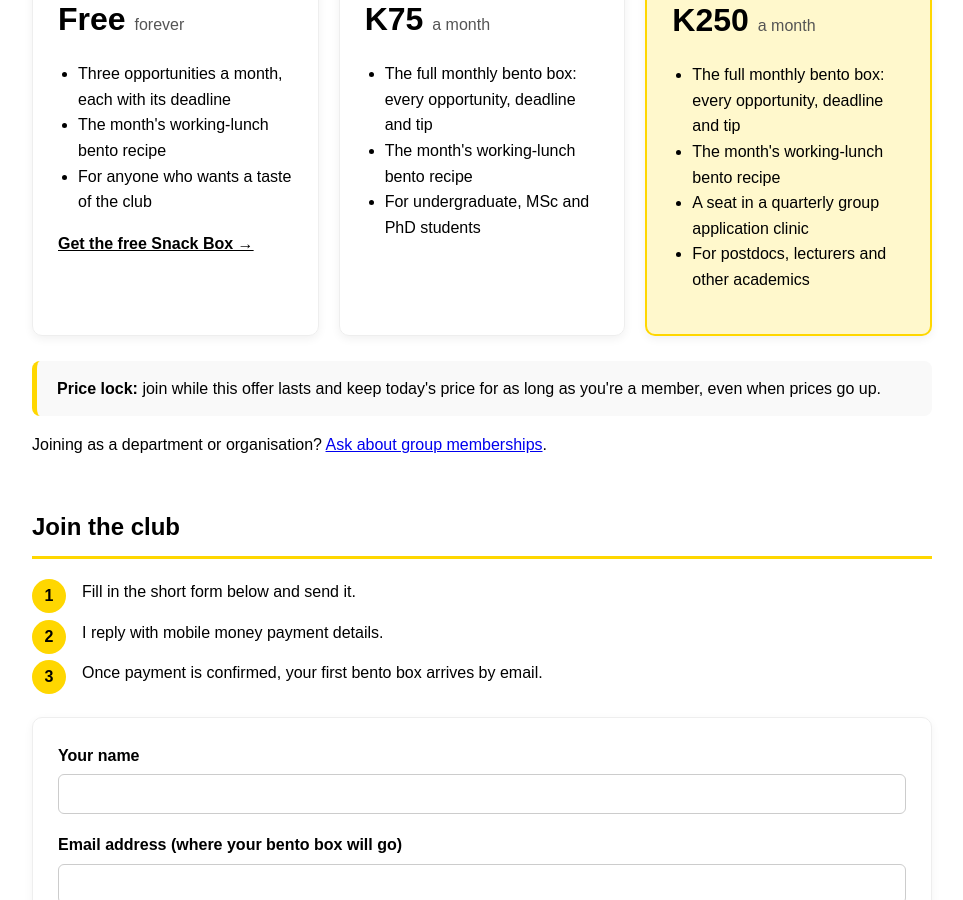
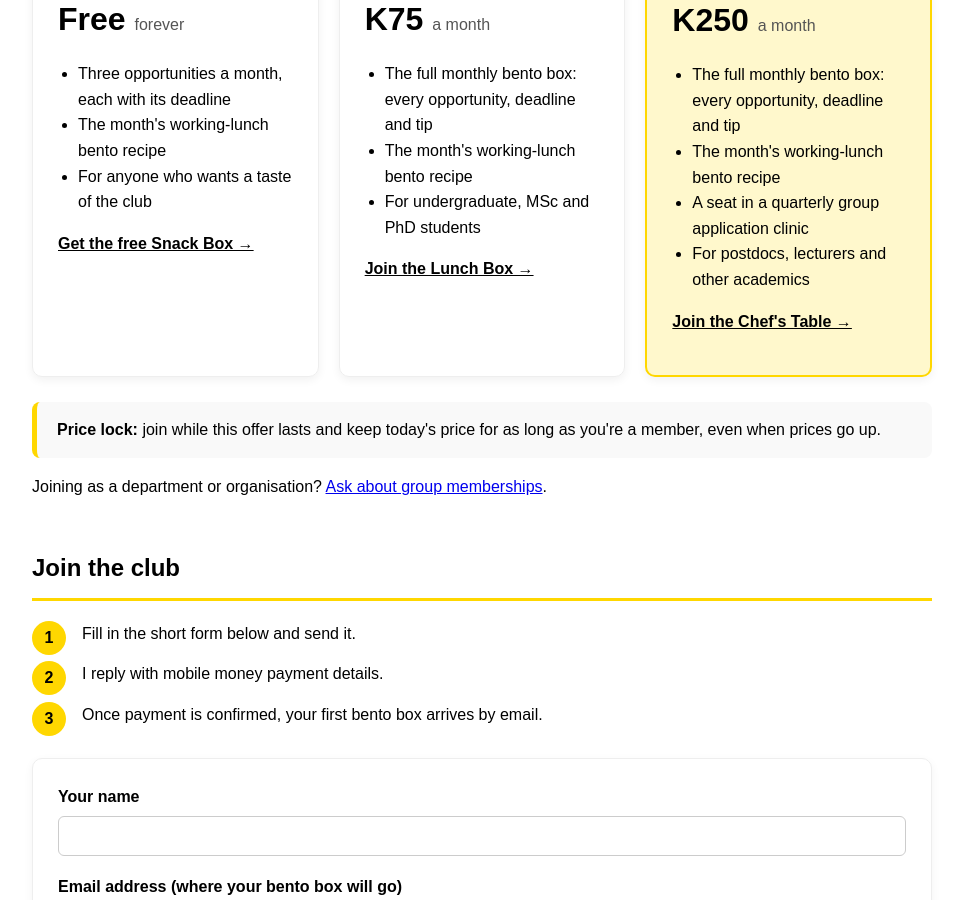
Before and after one commit to mmutondo/mmutondo.github.io, a Jekyll site: the page freelunchclub.html, which Jekyll copies as it is, in a window 1280 px wide and 900 px high, scrolled down 1848 px. Shown: the whole window, without its empty margins (158-1121 px from the left). Built offline with Jekyll 4.4.1, drawn with Linux system fonts in a browser that asks for light colours; part of the change alters nothing that is shown.

Commit message:
Free Lunch Club page: Join links on the Lunch Box and Chef's Table cards
Each link scrolls to the join form with that plan already selected.

Co-Authored-By: Claude Opus 5.5 <noreply@anthropic.com>
Claude-Session: https://claude.ai/code/session_01EKxmyb8EnG9A94CFrRmYRt

```diff
--- a/freelunchclub.html
+++ b/freelunchclub.html
@@ -562,6 +562,7 @@
             <li>The month&#39;s working-lunch bento recipe</li>
             <li>For undergraduate, MSc and PhD students</li>
           </ul>
+          <p><a class="plan-link" href="#join" data-plan="Lunch Box, for students (K75 a month)">Join the Lunch Box &rarr;</a></p>
         </div>
         <div class="plan featured">
           <h3>Chef&#39;s Table</h3>
@@ -573,6 +574,7 @@
             <li>A seat in a quarterly group application clinic</li>
             <li>For postdocs, lecturers and other academics</li>
           </ul>
+          <p><a class="plan-link" href="#join" data-plan="Chef&#39;s Table, for researchers and lecturers (K250 a month)">Join the Chef&#39;s Table &rarr;</a></p>
         </div>
       </div>
       <p class="note"><strong>Price lock:</strong> join while this offer lasts and keep today&#39;s price for as long as you&#39;re a member, even when prices go up.</p>
@@ -755,5 +757,16 @@
     })();
   </script>
 
+  <script>
+    // A plan's Join link scrolls to the form with that plan already chosen.
+    document.querySelectorAll("a[data-plan]").forEach(function (link) {
+      link.addEventListener("click", function () {
+        var wanted = link.getAttribute("data-plan");
+        document.querySelectorAll('input[name="plan"]').forEach(function (radio) {
+          if (radio.value === wanted) radio.checked = true;
+        });
+      });
+    });
+  </script>
 </body>
 </html>
```
